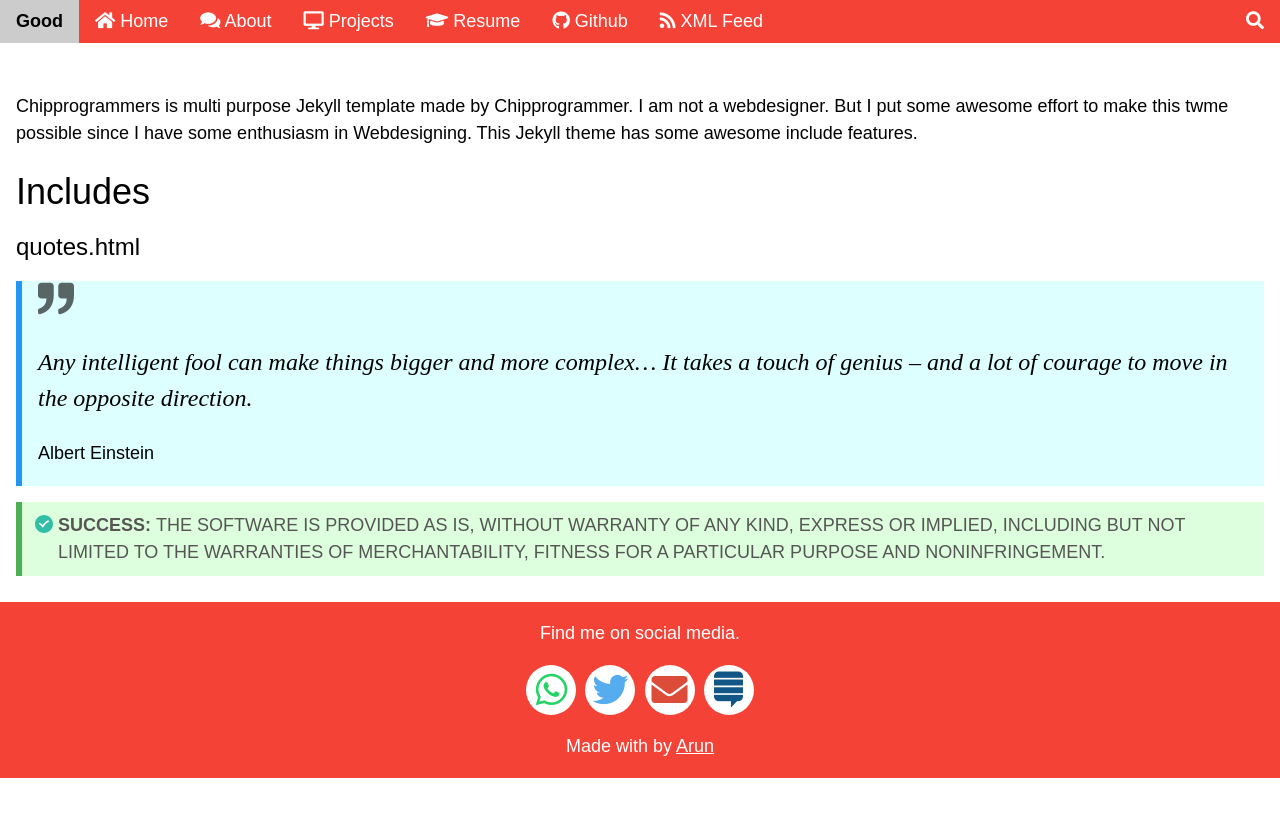
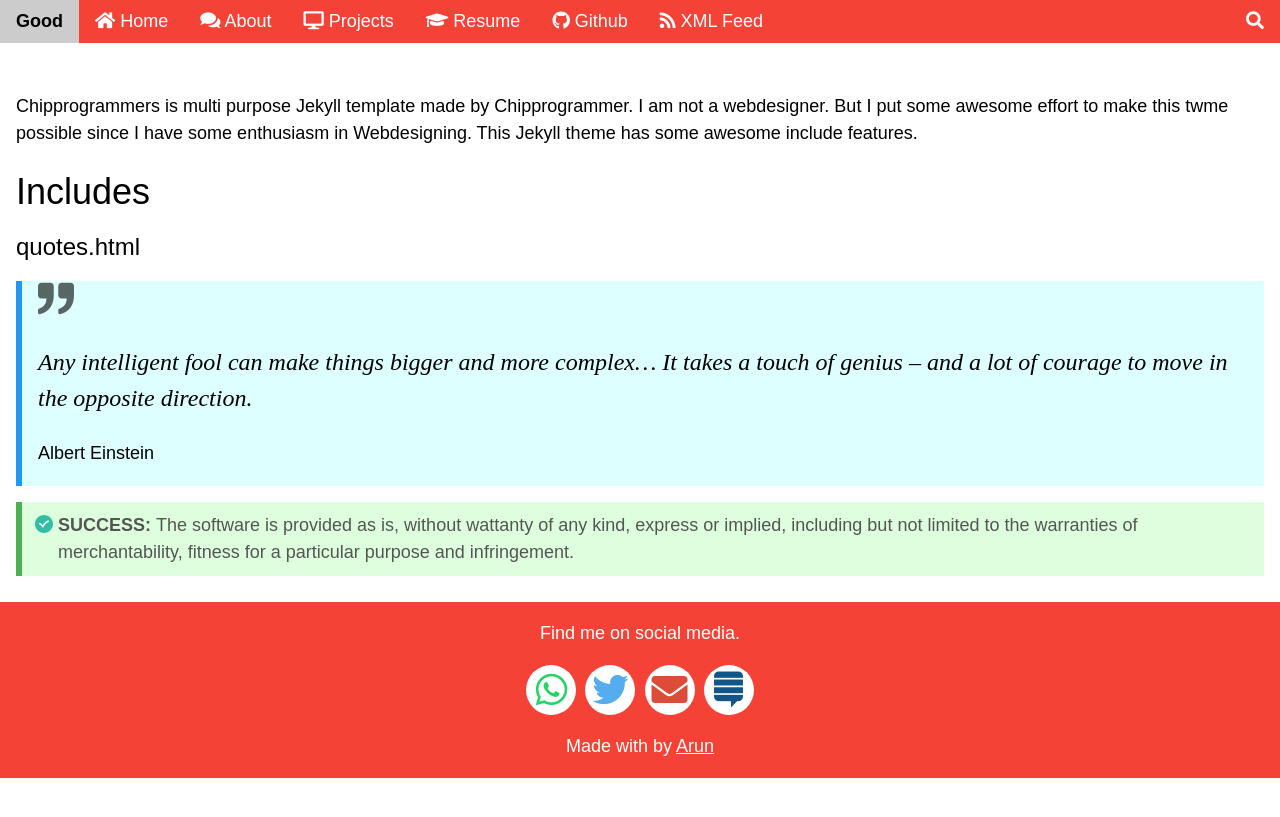
Before and after one commit to chipprogrammers/Good, a Jekyll site: the page built from index.md, in a window 1280 px wide. Shown: the top 817 px of the page. Built offline with Jekyll 4.4.1, drawn with Linux system fonts in a browser that asks for light colours; some web fonts are replaced; comment, search, counter and statistics services are not loaded.

Commit message:
Update index.md

```diff
--- a/index.md
+++ b/index.md
@@ -8,7 +8,7 @@ Chipprogrammers is multi purpose Jekyll template made by Chipprogrammer. I am no
 
 ### quotes.html
 {% include quotes.html container_color="pale-blue" leftbar_color="blue" icon_color="blue" quote="Any intelligent fool can make things bigger and more complex… It takes a touch of genius – and a lot of courage to move in the opposite direction." said_by="Albert Einstein" %}
-{% include myNote.html note_type="success" span_note="Success: " text="THE SOFTWARE IS PROVIDED AS IS, WITHOUT WARRANTY OF ANY KIND, EXPRESS OR IMPLIED, INCLUDING BUT NOT LIMITED TO THE WARRANTIES OF MERCHANTABILITY, FITNESS FOR A PARTICULAR PURPOSE AND NONINFRINGEMENT." %}
+{% include myNote.html note_type="success" span_note="Success: " text="The software is provided as is, without wattanty of any kind, express or implied, including but not limited to the warranties of merchantability, fitness for a particular purpose and infringement." %}
 <!-- <div class="myNote danger"><span>danger: </span>Write your error message here.</div>
 <div class="myNote success"><span>success: </span>Write your success message here. The processor is the ability to another with the processor for the processor for performing arts ayirunnu ennu paranju poyit thirichu odi the same counter offer illayirunnu of the amplifier and answer show an interest.</div>
 <div class="myNote warning"><span>warning: </span>Write your warning message here.</div>
```
